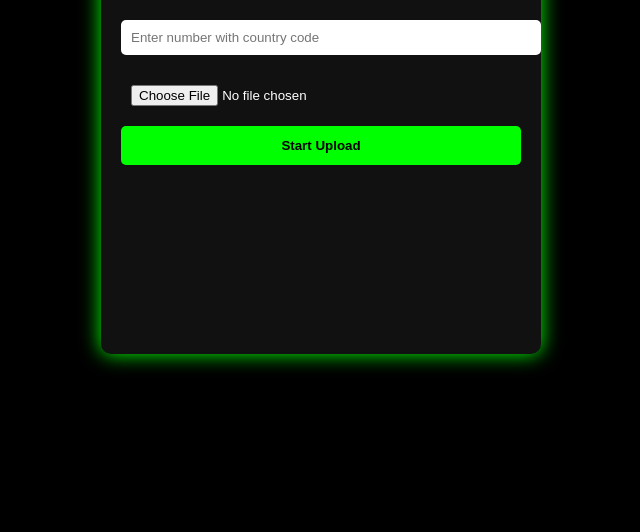
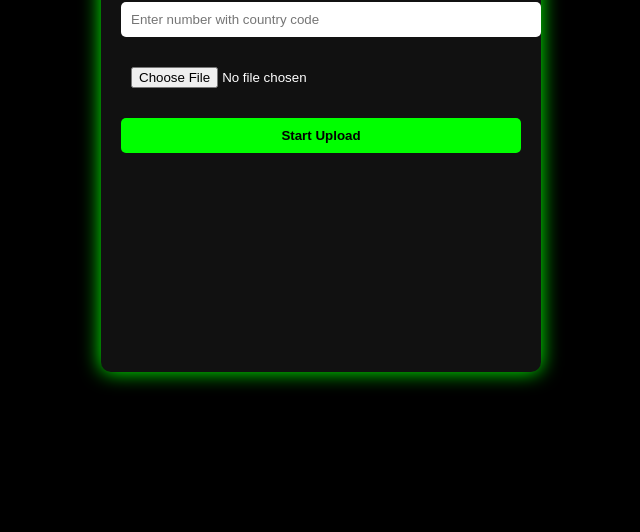
Before and after one commit to Lostl12/DP-uploaders, a website: page public/index.html in a window 1280 px wide. Shown: the part 268-800 px from the top of the page, without its empty margins (319-959 px from the left). Drawn offline with Linux system fonts and the light colour scheme.

Commit message:
Update style.css

```diff
--- a/public/style.css
+++ b/public/style.css
@@ -17,9 +17,10 @@ body {
   border-radius: 10px;
   background-color: #111;
   box-shadow: 0 0 20px #0f0;
+  position: relative;
 }
 
-input[type="text"], input[type="file"] {
+input, button {
   width: 100%;
   margin: 10px 0;
   padding: 10px;
@@ -28,10 +29,6 @@ input[type="text"], input[type="file"] {
 }
 
 button {
-  width: 100%;
-  padding: 12px;
-  border: none;
-  border-radius: 5px;
   background-color: #0f0;
   color: #000;
   font-weight: bold;
@@ -39,11 +36,8 @@ button {
   transition: all 0.3s ease;
 }
 
-button:hover {
-  background-color: #0c0;
-}
+button:hover { background-color: #0c0; }
 
-#status {
-  margin-top: 15px;
-  font-weight: bold;
-}
+#status { margin-top: 15px; font-weight: bold; }
+
+canvas { margin-top: 20px; }
```
